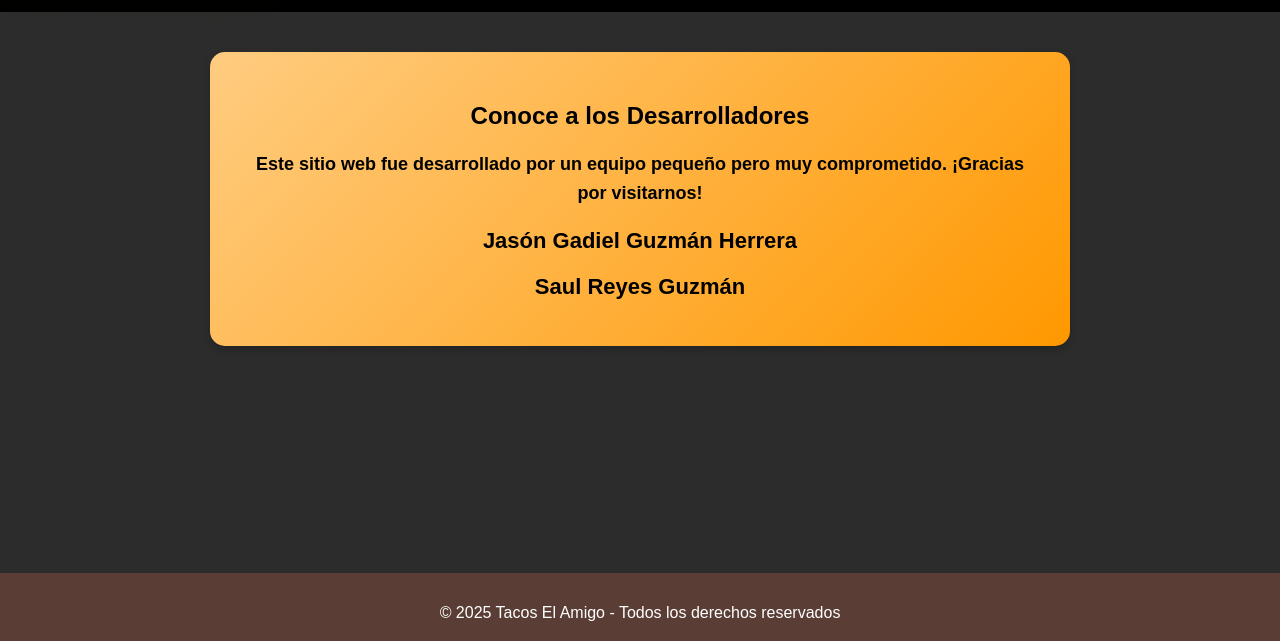
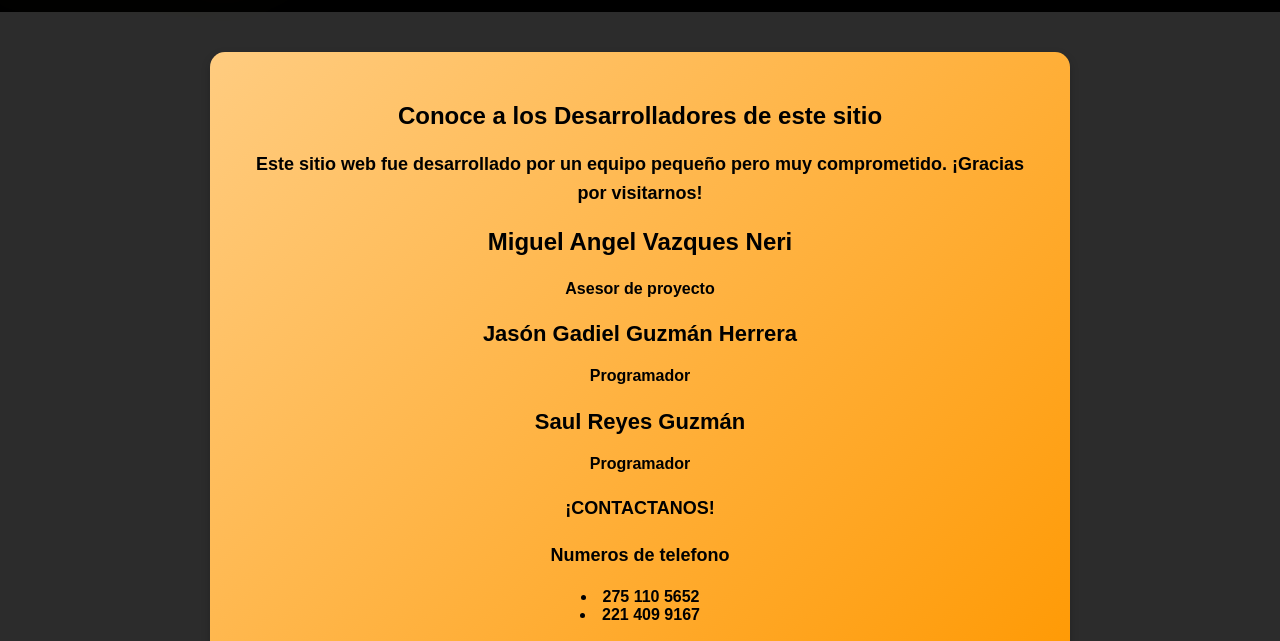
Before and after one commit to TacosElAmigo/Restaurante, a plain HTML site: page desarrolladores.html in a window 1280 px wide. Shown: the part 147-788 px from the top of the page. Drawn offline with Linux system fonts and the light colour scheme.

Commit message:
Add files via upload

```diff
--- a/desarrolladores.html
+++ b/desarrolladores.html
@@ -96,15 +96,26 @@
         </nav>
     </header>
     <section class="desarrolladores">
-        <h2>Conoce a los Desarrolladores</h2>
+        <h2>Conoce a los Desarrolladores de este sitio</h2>
         <p>Este sitio web fue desarrollado por un equipo pequeño pero muy comprometido. ¡Gracias por visitarnos!</p>
         <div class="developer">
+            <h2>Miguel Angel Vazques Neri</h2>
+            <p>Asesor de proyecto</p>
+            <div class="developer">
             <h3>Jasón Gadiel Guzmán Herrera</h3>
-            <p></p>
+            <p>Programador</p>
+        </div>
         </div>
         <div class="developer">
             <h3>Saul Reyes Guzmán</h3>
-            <p></p>
+            <p>Programador</p>
+        </div>
+        <p>¡CONTACTANOS!</p>
+        <p>Numeros de telefono</p>
+        <li>275 110 5652</li>
+        <li>221 409 9167</li>
+        <div class="developer">
+            <p>Se le agradece al Sr. Lalo España por haber confiado en nosotros para llevar acabo este proyecto.</p>
         </div>
     </section>
     <footer>
```
